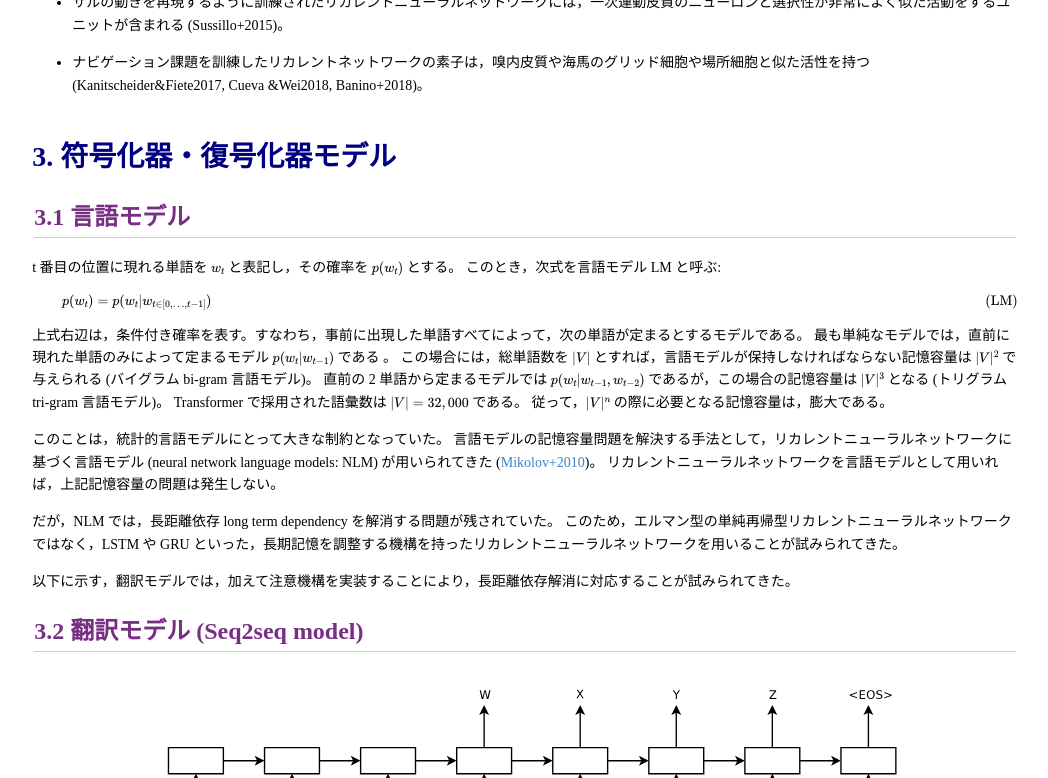
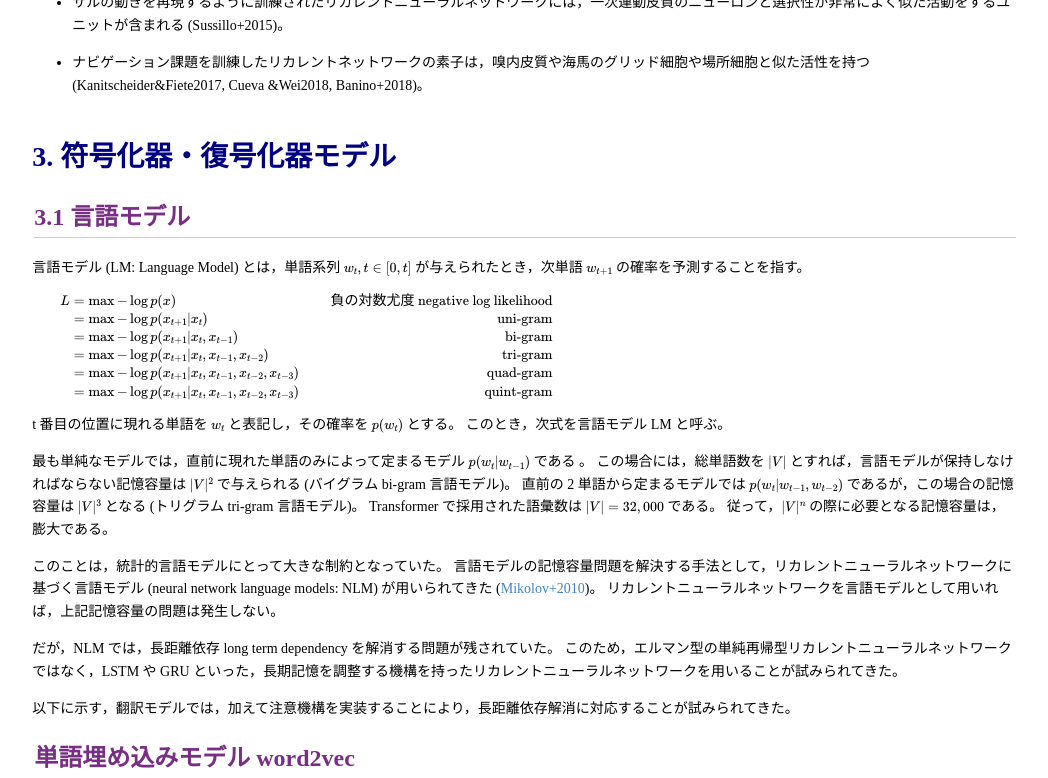
Before and after one commit to project-ccap/project-ccap.github.io, a Jekyll site: the page built from 2023DaSiC/2023asakawa_dasic1.md, in a window 1280 px wide and 1400 px high, scrolled down 9611 px. Shown: the top 778 px of the window, without its empty margins (115-1163 px from the left). Built offline with Jekyll 4.4.1, drawn with Linux system fonts in a browser that asks for light colours; some of the changed text lies outside the part shown; grey boxes are pictures that could not be loaded.

Commit message:
Add files via upload

````diff
--- a/2023DaSiC/2023asakawa_dasic1.md
+++ b/2023DaSiC/2023asakawa_dasic1.md
@@ -391,14 +391,29 @@
 
 ## 3.1 言語モデル
 
+
+言語モデル (LM: Language Model) とは，単語系列 $w_t, t\in[0,t]$ が与えられたとき，次単語 $w_{t+1}$
+の確率を予測することを指す。
+
+$$\begin{aligned}
+L &= \max -\log p(x) & \text{ 負の対数尤度 negative log likelihood}\\
+  &= \max -\log p(x_{t+1}|x_{t}) & \text{ uni-gram}\\
+  &= \max -\log p(x_{t+1}|x_{t},x_{t-1}) & \text{ bi-gram}\\
+  &= \max -\log p(x_{t+1}|x_{t},x_{t-1},x_{t-2}) & \text{ tri-gram}\\
+  &= \max -\log p(x_{t+1}|x_{t},x_{t-1},x_{t-2}, x_{t-3}) & \text{ quad-gram}\\
+  &= \max -\log p(x_{t+1}|x_{t},x_{t-1},x_{t-2}, x_{t-3}) & \text{ quint-gram}\\
+\end{aligned}$$
+
+<!-- $P(w_{t+1}|w_{[0:t]})$ -->
+
 t 番目の位置に現れる単語を $w_t$ と表記し，その確率を $p(w_t)$ とする。
-このとき，次式を言語モデル LM と呼ぶ:
+このとき，次式を言語モデル LM と呼ぶ。
 
-$$\tag{LM}
+<!-- $$\tag{LM}
 p(w_t) = p(w_t|w_{t\in [0,\ldots,t-1]})
 $$
 
-上式右辺は，条件付き確率を表す。すなわち，事前に出現した単語すべてによって，次の単語が定まるとするモデルである。
+上式右辺は，条件付き確率を表す。すなわち，事前に出現した単語すべてによって，次の単語が定まるとするモデルである。 -->
 最も単純なモデルでは，直前に現れた単語のみによって定まるモデル $p(w_t|w_{t-1})$ である 。
 この場合には，総単語数を $|V|$ とすれば，言語モデルが保持しなければならない記憶容量は $|V|^2$ で与えられる (バイグラム bi-gram 言語モデル)。
 直前の 2 単語から定まるモデルでは $p(w_{t}|w_{t-1},w_{t-2})$ であるが，この場合の記憶容量は $|V|^3$ となる (トリグラム tri-gram 言語モデル)。
@@ -413,6 +428,67 @@
 このため，エルマン型の単純再帰型リカレントニューラルネットワークではなく，LSTM や GRU といった，長期記憶を調整する機構を持ったリカレントニューラルネットワークを用いることが試みられてきた。
 
 以下に示す，翻訳モデルでは，加えて注意機構を実装することにより，長距離依存解消に対応することが試みられてきた。
+
+## 単語埋め込みモデル word2vec
+
+<center>
+<img src="/figures/2013Mikolov_KingQueenFig.svg" width="44%">
+<img src="/figures/2013Mikolov_FigCountries.svg" width="44%"><br/>
+<!-- <img src="figures/2013Mikolov_skip-gram_cbow.svg" width="49%"><br/> -->
+<div class="figcaption">
+図 Mikolov+2013 より
+</div></center>
+
+### skip-gram と CBOW
+
+* Mikolov は **word2vec** によりニューラルネットワークによる意味実装を示した (Mikolov+2013)。
+* Word2vec は実装に 2 種類ある。それぞれ **CBOW** と **skip-gram** と命名されている。
+* "king" - "man" + "woman" = "queen" のアナロジーを解くことができると喧伝された。
+* 下図左は意味的なアナロジーがベクトルの向きとして表現されていることに注目。
+
+ベクトルは方向と大きさを持っている矢印で表現される。
+このとき，矢印の原点を移動することを考える。
+たとえば "MAN" から "WOMAN" へ向かう矢印を平行移動して "KING" まで持ってくると，その矢印は "QUEEN" を重なることが予想できる。
+これがアナロジー問題の解放の直感的説明である。
+
+* word2vec の実装には 2 種類ある。どちらを使っても同じような結果を得ることが可能である。
+    1. CBOW: Continous Bog of Words 連続単語袋
+    2. skip-gram: スキップグラム
+
+両者は反対の関係になrる。下図を参照。
+
+<div class="figcenter">
+<img src="/figures/2013Mikolov_Fig1.svg" style="width:49%"><br>
+From Mikolov+2013, Fig. 1
+</div>
+
+CBOW も skip-gram も 3 層にニューラルネットワークです。その中間層に現れた表現を **ベクトル埋め込みモデル**
+あるいは **単語埋め込みモデル** と言う。
+
+* CBOW モデルは周辺の単語の単語袋詰め表現から中央の単語を予測
+* skip-gram は中心の単語から周辺の単語袋詰表現を予測
+
+たとえば，次の文章を考える:
+
+~~~python
+["彼", "は", "意味論", "を", "論じ", "た"]
+~~~
+
+表記を簡潔にするため各単語に ID を割り振ることとする。
+すると上文は，単語 ID を用いて以下のように表現される:
+
+```python
+{"彼":0, "は":1, "意味論":2, "を":3, "論じ":4, "た":5}
+```
+
+~~~python
+[0, 1, 2, 3, 4, 5]
+~~~
+
+ウィンドウ幅がプラスマイナス 2 である CBOW モデルでは 3 層の多層パーセプトロンの入出力関係は，入力が 4 次元
+ベクトル，出力も 4 次元ベクトルとなる。
+文の境界を無視すれば，以下のような入出力関係とみなせます。
+
 
 ## 3.2 翻訳モデル (Seq2seq model)
 
````
Also changed, not shown: 2023DaSiC/self_introduction.md (+8 -8 lines), 3 other files.
